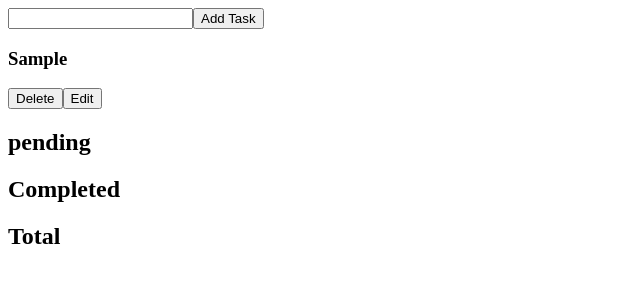
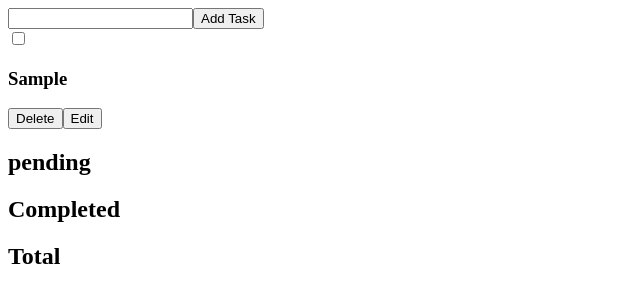
Before and after one commit to Yadnyesh-Borse/Todo-app, a React (Vite) app: page / in a window 1280 px wide. Both pictures are taken after typing "Sample" into the empty fields and a click on the button "Add Task". Shown: the top 302 px of the page, without its empty margins (0-640 px from the left). Built offline with nearby package versions, Linux system fonts and the light colour scheme.

Commit message:
Added Complete Feature

```diff
--- a/src/App.jsx
+++ b/src/App.jsx
@@ -24,6 +24,13 @@
 
 }
 
+const handleCompleted=(id)=>{
+  setTasks((prev)=>prev.map((item)=>item.id ===id ?{
+ ...item,completed:!item.completed
+  }:item))
+}
+console.log(tasks);
+
 
   return (
     <div>
@@ -39,7 +46,9 @@
 
            {
             tasks.map((item)=>(<div key={item.id}>
-              <h3>{item.taskname}</h3>
+            <input type="checkbox" checked={item.completed}
+            onChange={()=>handleCompleted(item.id)} />
+            <h3>{item.taskname}</h3>
               <button onClick={()=>handleDeleteTask(item.id)}>Delete</button>
               {
                 editID ===item.id && <input type="text"
```
